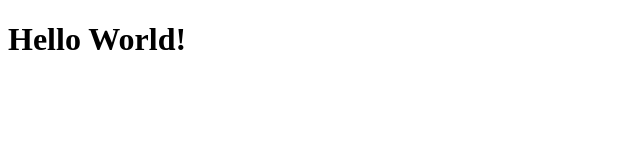
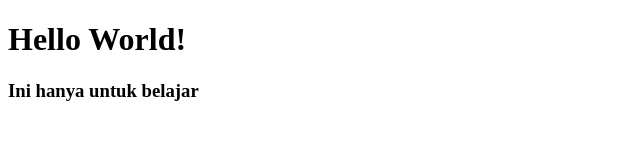
Before and after one commit to zaenalashter/Git-Test, a plain HTML site: page index.html in a window 1280 px wide. Shown: the whole page, without its empty margins (0-640 px from the left). Drawn offline with Linux system fonts and the light colour scheme.

Commit message:
Menambahkan baris di index.html

```diff
--- a/index.html
+++ b/index.html
@@ -10,6 +10,8 @@
 <body>
     <h1>Hello World!</h1>
 
+    <h3>Ini hanya untuk belajar</h3>
+
 </body>
 
 </html>
```
